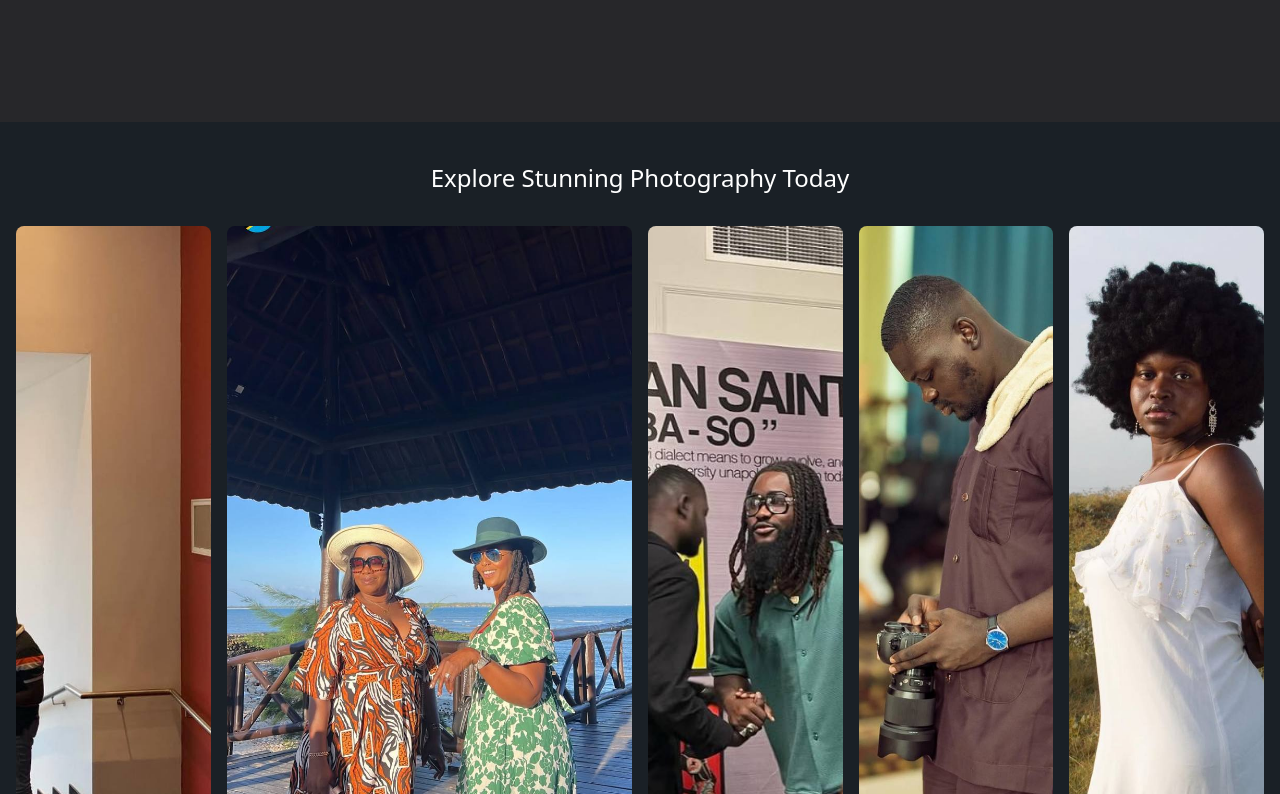
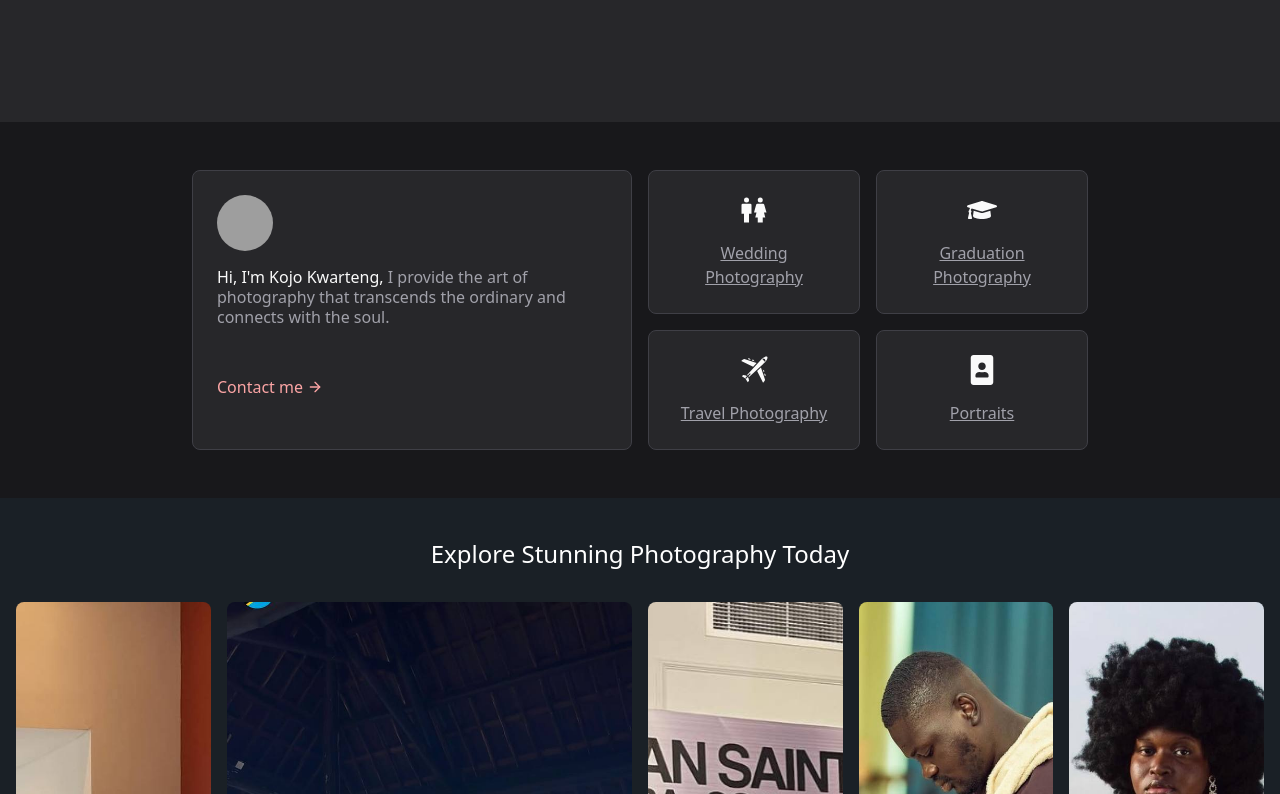
Before and after one commit to dngtemple/kwart-web, a React (Vite) app: page / in a window 1280 px wide. Shown: the part 726-1520 px from the top of the page. Built offline with nearby package versions, Linux system fonts and the light colour scheme; grey boxes are pictures that could not be loaded.

Commit message:
making changes on  the form and services page

```diff
--- a/src/App.jsx
+++ b/src/App.jsx
@@ -30,8 +30,9 @@ function App() {
             <>
             <Header/>
             <Banner/>
+            <Services/>
             <Gallery/>
-            <Services/>
+            <div className='mt-10'></div>
             <Slider/>
             <Testimonials/>
             <Footer/>
--- a/src/components/header.jsx
+++ b/src/components/header.jsx
@@ -55,7 +55,7 @@ export default function header() {
         <li onClick={function(){
          scrollToPosition()
         }} class="md:mr-12 text-sm">Services</li>
-        <li class="md:mr-12 text-sm"><a href="https://forms.gle/irj4RT1jDB88iwG26">Contact me</a></li>
+        <li class="md:mr-12 text-sm"><a href="https://docs.google.com/forms/d/1h2ixT9YGVkMjTj_pNQ0VjtbP0zbqzQMokKJS-pra6wM">Contact me</a></li>
 
       </ul>
     </div>
--- a/src/components/services.jsx
+++ b/src/components/services.jsx
@@ -1,15 +1,11 @@
 import React from "react";
 import { motion } from "framer-motion";
 import { twMerge } from "tailwind-merge";
-import { FiArrowRight, FiMapPin } from "react-icons/fi";
+import { FiArrowRight } from "react-icons/fi";
 
-import { FaGraduationCap } from "react-icons/fa";
+import { FaGraduationCap, FaPortrait } from "react-icons/fa";
 import { GiCommercialAirplane } from "react-icons/gi";
-import { FaPortrait } from "react-icons/fa";
 import { BiMaleFemale } from "react-icons/bi";
-
-import { Link } from "react-router-dom";
-
 
 const services = () => {
   return (
@@ -24,18 +20,15 @@ const services = () => {
       >
         <HeaderBlock />
 
-        <LocationBlock />
-        <LocationBlock1 />
-        <LocationBlock2 />
-        <LocationBlock3 />
-
+        {servicesList.map((service, index) => (
+          <ServiceBlock key={index} {...service} />
+        ))}
       </motion.div>
     </div>
   );
 };
 
-const Block = ({ className, ...rest }) => {
-  return (
+const Block = ({ className, ...rest }) => (
   <motion.div
     variants={{
       initial: {
@@ -56,13 +49,12 @@ const Block = ({ className, ...rest }) => {
       damping: 50,
     }}
     className={twMerge(
-        "col-span-4 rounded-lg border border-zinc-700 bg-zinc-800 p-6",
+      "col-span-4 rounded-lg border border-zinc-700 bg-zinc-800 p-6 hover:bg-neutral-700 transition",
       className
     )}
     {...rest}
   />
 );
-};
 
 const HeaderBlock = () => (
   <Block className="col-span-12 row-span-2 md:col-span-6">
@@ -72,13 +64,13 @@ const HeaderBlock = () => (
       className="mb-4 size-14 rounded-full"
     />
     <h1 className="mb-12 text-l font-medium leading-tight">
-      Hi, I'm Kojo Kwarteng,{" "}
+      Hi, I'm Kojo Kwarteng, {" "}
       <span className="text-zinc-400 text-xm">
         I provide the art of photography that transcends the ordinary and connects with the soul.
       </span>
     </h1>
     <a
-      href="https://forms.gle/irj4RT1jDB88iwG26"
+      href="https://docs.google.com/forms/d/1h2ixT9YGVkMjTj_pNQ0VjtbP0zbqzQMokKJS-pra6wM"
       className="flex items-center gap-1 text-red-300 hover:underline"
     >
       Contact me <FiArrowRight />
@@ -86,51 +78,36 @@ const HeaderBlock = () => (
   </Block>
 );
 
-
-
-const LocationBlock = () => (
-
-  <Link to="/wedding" className="contents">
-  <Block className="col-span-12 flex flex-col items-center gap-4 md:col-span-3 hover:bg-neutral-700">
-    <BiMaleFemale className="text-3xl" />
-    <p className="text-center text-l text-zinc-400">Wedding Photography</p>
+const ServiceBlock = ({ icon: Icon, label, link }) => (
+  <a href={link} className="contents">
+    <Block className="col-span-12 flex flex-col items-center gap-4 md:col-span-3">
+      <Icon className="text-3xl" />
+      <p className="text-center text-l underline text-zinc-400">{label}</p>
     </Block>
-  </Link>
+  </a>
 );
 
-const LocationBlock1 = () => (
-  <Link to="/graduation" className="contents">
-
-  <Block className="col-span-12 flex flex-col items-center gap-4 md:col-span-3 hover:bg-neutral-700">
-    <FaGraduationCap className="text-3xl" />
-    <p className="text-center text-l text-zinc-400">Graduation Photography</p>
-  </Block>
-  </Link>);
-
-const LocationBlock2 = () => (
-  <Link to="/travel" className="contents">
-
-  <Block className="col-span-12 flex flex-col items-center gap-4 md:col-span-3 hover:bg-neutral-700">
-    <GiCommercialAirplane className="text-3xl" />
-    <p className="text-center text-l text-zinc-400">Travel Photography</p>
-  </Block>
-  </Link>
-);
-
-const LocationBlock3 = () => (
-  <Link to="/portraits" className="contents">
-  <Block   className="col-span-12 flex flex-col items-center gap-4 md:col-span-3 hover:bg-neutral-700">
-    <FaPortrait className="text-3xl" />
-    <p  className="text-center text-l text-zinc-400">Portraits</p>
-  </Block>
-  </Link>
-);
-
-
-
-
-
-
-
+const servicesList = [
+  {
+    icon: BiMaleFemale,
+    label: "Wedding Photography",
+    link: "/wedding",
+  },
+  {
+    icon: FaGraduationCap,
+    label: "Graduation Photography",
+    link: "/graduation",
+  },
+  {
+    icon: GiCommercialAirplane,
+    label: "Travel Photography",
+    link: "/travel",
+  },
+  {
+    icon: FaPortrait,
+    label: "Portraits",
+    link: "/portraits",
+  },
+];
 
 export default services;
--- a/src/pages/graduation.jsx
+++ b/src/pages/graduation.jsx
@@ -1,8 +1,14 @@
 import React from "react";
 import Footer from "@/components/footer";
+import { FaBackward, FaBackwardStep } from "react-icons/fa6";
+import { IoMdArrowBack } from "react-icons/io";
+import { useNavigate } from "react-router-dom";
 
 const ResponsiveImageGrid = ({ images }) => {
+
   return (
+    <>
+
     <div className="grid grid-cols-2 sm:grid-cols-3 md:grid-cols-4 lg:grid-cols-6 gap-4 p-4">
       {images.map((image, index) => (
         <div
@@ -17,11 +23,14 @@ const ResponsiveImageGrid = ({ images }) => {
         </div>
       ))}
     </div>
+    </>
   );
 };
 
 // Example usage
 const GraduationGallery = () => {
+  const navigate = useNavigate();
+
   const images = [
     { url: "p8.jpg", alt: "Placeholder 1", size: "" },
     { url: "p6.jpg", alt: "Placeholder 2", size: "col-span-2" },
@@ -47,6 +56,10 @@ const GraduationGallery = () => {
 
   return (
     <div>
+      <IoMdArrowBack className="text-white text-xl m-5" onClick={function(){
+        navigate(-1);
+      }} />
+
       <h1 className="text-center text-white text-2xl \ my-4 mt-10">Graduation Photos </h1>
       <ResponsiveImageGrid images={images} />
       <Footer/>
--- a/src/pages/portraits.jsx
+++ b/src/pages/portraits.jsx
@@ -1,5 +1,8 @@
 import React from "react";
 import Footer from "@/components/footer";
+import { IoMdArrowBack } from "react-icons/io";
+import { useNavigate } from "react-router-dom";
+
 
 const ResponsiveImageGrid = ({ images }) => {
   return (
@@ -22,6 +25,8 @@ const ResponsiveImageGrid = ({ images }) => {
 
 // Example usage
 const GraduationGallery = () => {
+  const navigate = useNavigate();
+
   const images = [
     { url: "p8.jpg", alt: "Placeholder 1", size: "" },
     { url: "p6.jpg", alt: "Placeholder 2", size: "col-span-2" },
@@ -47,6 +52,9 @@ const GraduationGallery = () => {
 
   return (
     <div>
+      <IoMdArrowBack className="text-white text-xl m-5" onClick={function(){
+              navigate(-1);
+            }} />
       <h1 className="text-center text-white text-2xl \ my-4 mt-10">Portraits </h1>
       <ResponsiveImageGrid images={images} />
       <Footer/>
--- a/src/pages/travel.jsx
+++ b/src/pages/travel.jsx
@@ -1,5 +1,7 @@
 import React from "react";
 import Footer from "@/components/footer";
+import { IoMdArrowBack } from "react-icons/io";
+import { useNavigate } from "react-router-dom";
 
 const ResponsiveImageGrid = ({ images }) => {
   return (
@@ -22,6 +24,8 @@ const ResponsiveImageGrid = ({ images }) => {
 
 // Example usage
 const TravelGallery = () => {
+  const navigate = useNavigate();
+
   const images = [
     { url: "p8.jpg", alt: "Placeholder 1", size: "" },
     { url: "p6.jpg", alt: "Placeholder 2", size: "col-span-2" },
@@ -47,6 +51,9 @@ const TravelGallery = () => {
 
   return (
     <div>
+      <IoMdArrowBack className="text-white text-xl m-5" onClick={function(){
+              navigate(-1);
+            }} />
       <h1 className="text-center text-white text-2xl \ my-4 mt-10">Travel and Tourism </h1>
       <ResponsiveImageGrid images={images} />
       <Footer/>
--- a/src/pages/wedding.jsx
+++ b/src/pages/wedding.jsx
@@ -1,5 +1,8 @@
 import React from "react";
 import Footer from "@/components/footer";
+import { IoMdArrowBack } from "react-icons/io";
+import { useNavigate } from "react-router-dom";
+
 
 const ResponsiveImageGrid = ({ images }) => {
   return (
@@ -22,6 +25,8 @@ const ResponsiveImageGrid = ({ images }) => {
 
 // Example usage
 const WeddingGallery = () => {
+  const navigate = useNavigate();
+
   const images = [
     { url: "p8.jpg", alt: "Placeholder 1", size: "" },
     { url: "p6.jpg", alt: "Placeholder 2", size: "col-span-2" },
@@ -47,6 +52,9 @@ const WeddingGallery = () => {
 
   return (
     <div>
+      <IoMdArrowBack className="text-white text-xl m-5" onClick={function(){
+              navigate(-1);
+            }} />
       <h1 className="text-center text-white text-2xl \ my-4 mt-10">Wedding Photos  </h1>
       <ResponsiveImageGrid images={images} />
       <Footer/>
```
Lines whose indentation alone changed are shown as unchanged.
